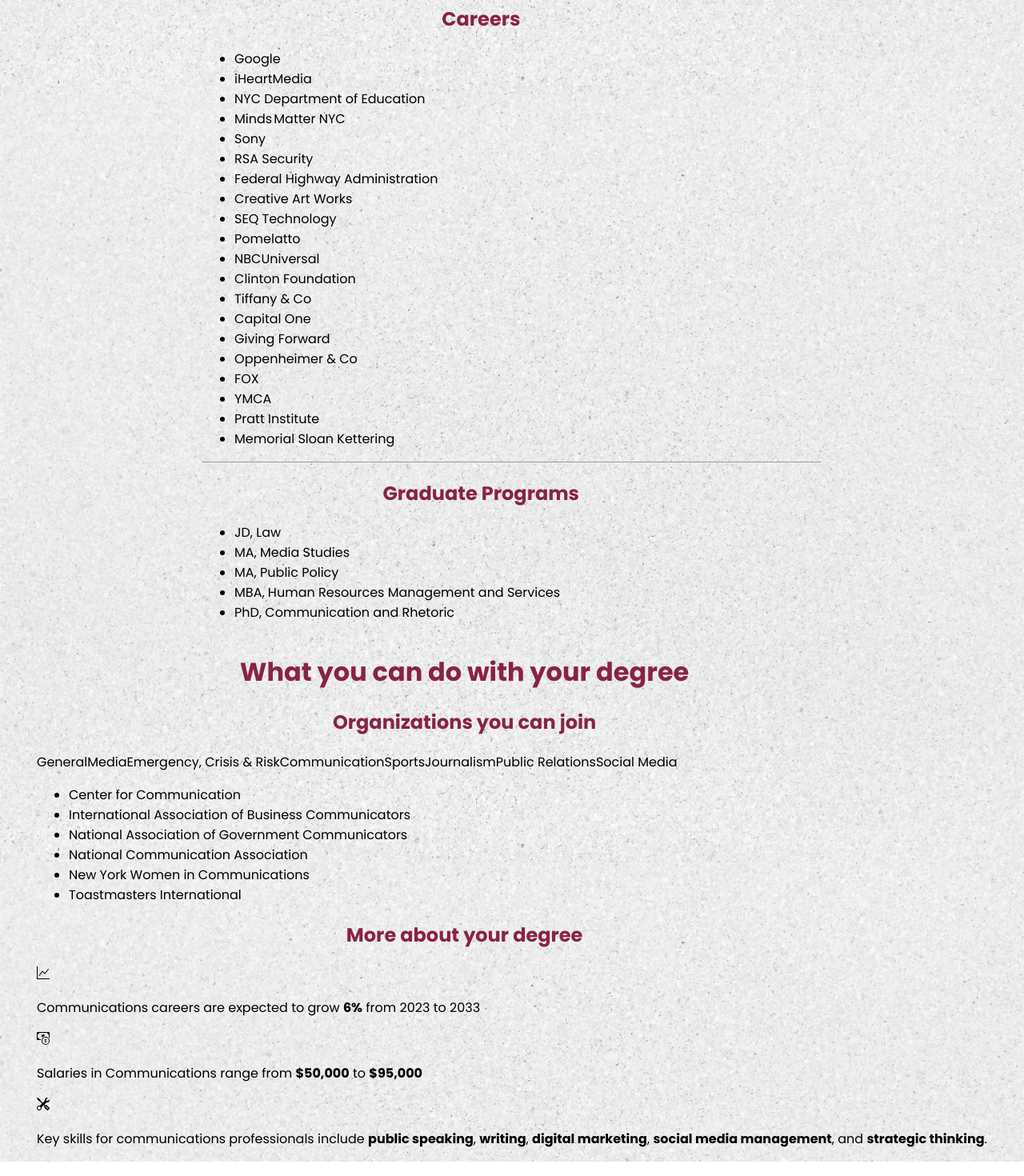
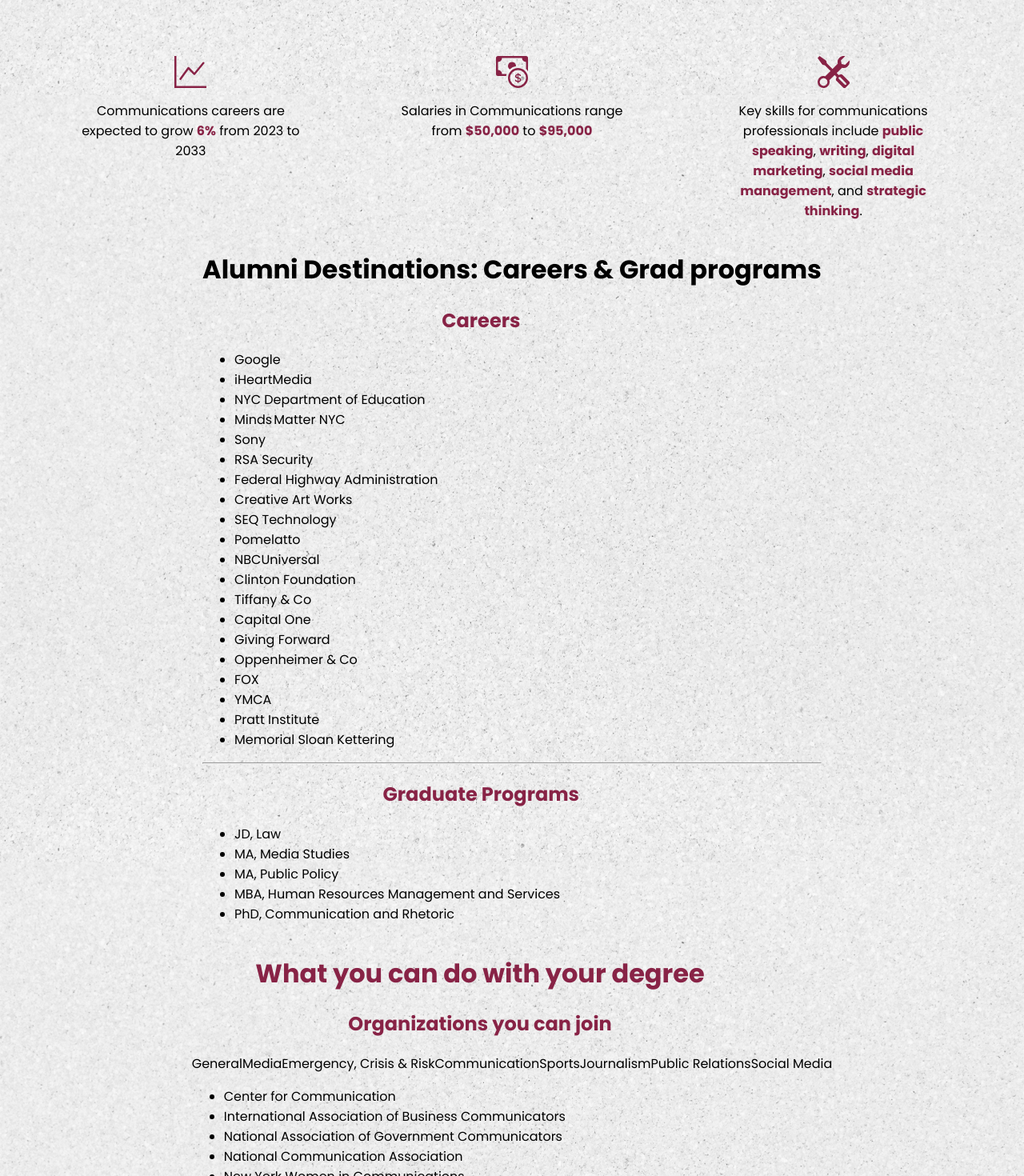
Before and after one commit to AliFares02/BC-SuccessGuide, a React (Vite) app in the folder client/: page / in a window 1280 px wide. Shown: the part 840-2310 px from the top of the page at 80% size. Built offline with nearby package versions, Linux system fonts and the light colour scheme.

Commit message:
styling and repositioning .outlook-stats-section

```diff
--- a/client/src/App.css
+++ b/client/src/App.css
@@ -206,3 +206,30 @@ body {
   border: none !important;
   color: black !important;
 }
+
+.outlook-stats-section {
+  display: flex;
+  flex-wrap: wrap;
+  justify-content: space-evenly;
+  text-align: center;
+  gap: 5rem;
+  width: 90%;
+}
+
+.outlook-stats-section div {
+  display: flex;
+  justify-content: start;
+  align-items: center;
+  flex-direction: column;
+  flex-basis: 15rem;
+  flex-grow: 0.2;
+}
+
+.outlook-stats-section svg {
+  color: rgb(136, 35, 70);
+  font-size: 2.5rem;
+}
+
+.outlook-stats-section b {
+  color: rgb(136, 35, 70);
+}
--- a/client/src/pages/Dashboard.jsx
+++ b/client/src/pages/Dashboard.jsx
@@ -66,6 +66,31 @@ function Dashboard() {
     <div className="dashboard-container">
       <h1 className="page-title">My Communication Flowchart</h1>
       <FlowChart />
+      <div className="outlook-stats-section">
+        <h2>More about your degree</h2>
+        <div>
+          <BsGraphUp />
+          <p>
+            Communications careers are expected to grow <b>6%</b> from 2023 to
+            2033
+          </p>
+        </div>
+        <div>
+          <BsCashCoin />
+          <p>
+            Salaries in Communications range from <b>$50,000</b> to{" "}
+            <b>$95,000</b>
+          </p>
+        </div>
+        <div>
+          <BsTools />
+          <p>
+            Key skills for communications professionals include{" "}
+            <b>public speaking</b>, <b>writing</b>, <b>digital marketing</b>,{" "}
+            <b>social media management</b>, and <b>strategic thinking</b>.
+          </p>
+        </div>
+      </div>
       <div className="alumni-container">
         <h1>Alumni Destinations: Careers & Grad programs</h1>
         <div className="alumni-sub-container">
@@ -137,31 +162,6 @@ function Dashboard() {
             </ul>
           </div>
         </div>
-        <div className="outlook-stats-section">
-          <h2>More about your degree</h2>
-          <div>
-            <BsGraphUp />
-            <p>
-              Communications careers are expected to grow <b>6%</b> from 2023 to
-              2033
-            </p>
-          </div>
-          <div>
-            <BsCashCoin />
-            <p>
-              Salaries in Communications range from <b>$50,000</b> to{" "}
-              <b>$95,000</b>
-            </p>
-          </div>
-          <div>
-            <BsTools />
-            <p>
-              Key skills for communications professionals include{" "}
-              <b>public speaking</b>, <b>writing</b>, <b>digital marketing</b>,{" "}
-              <b>social media management</b>, and <b>strategic thinking</b>.
-            </p>
-          </div>
-        </div>
       </div>
     </div>
   );
```
